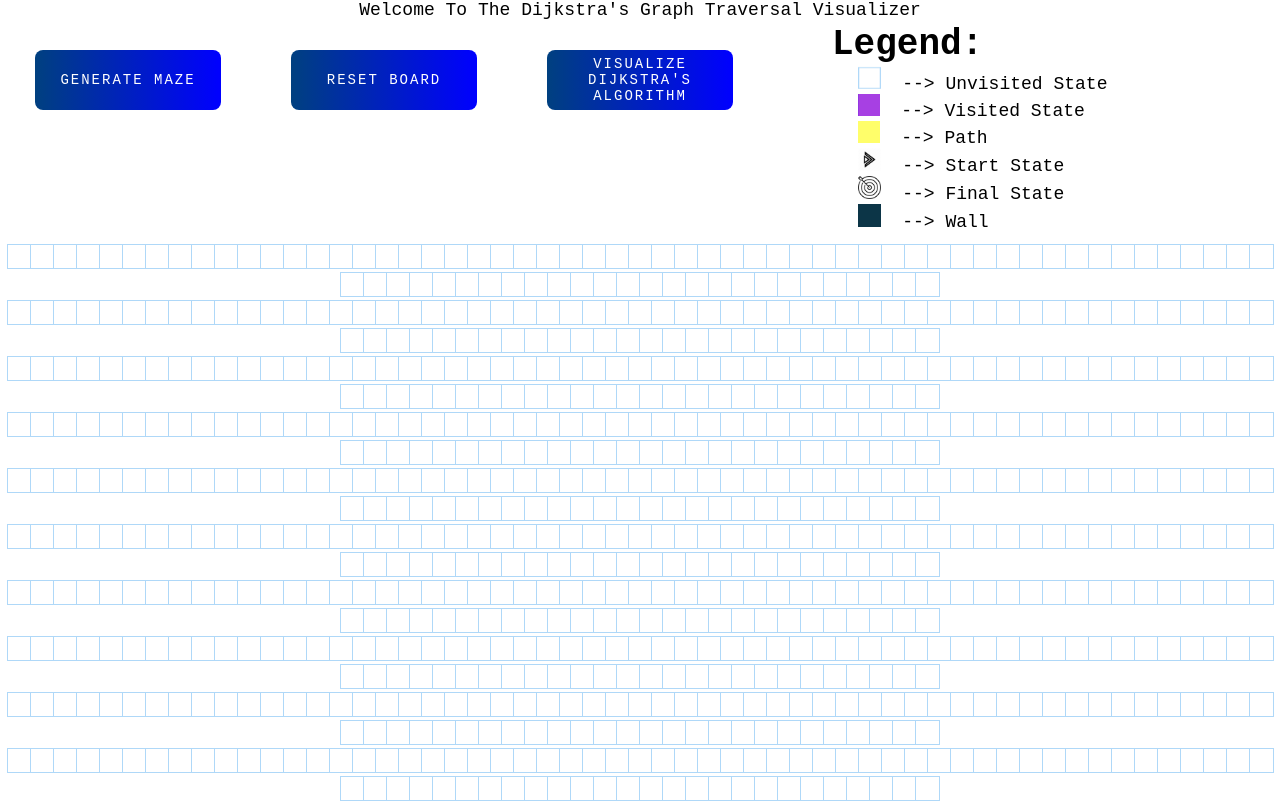
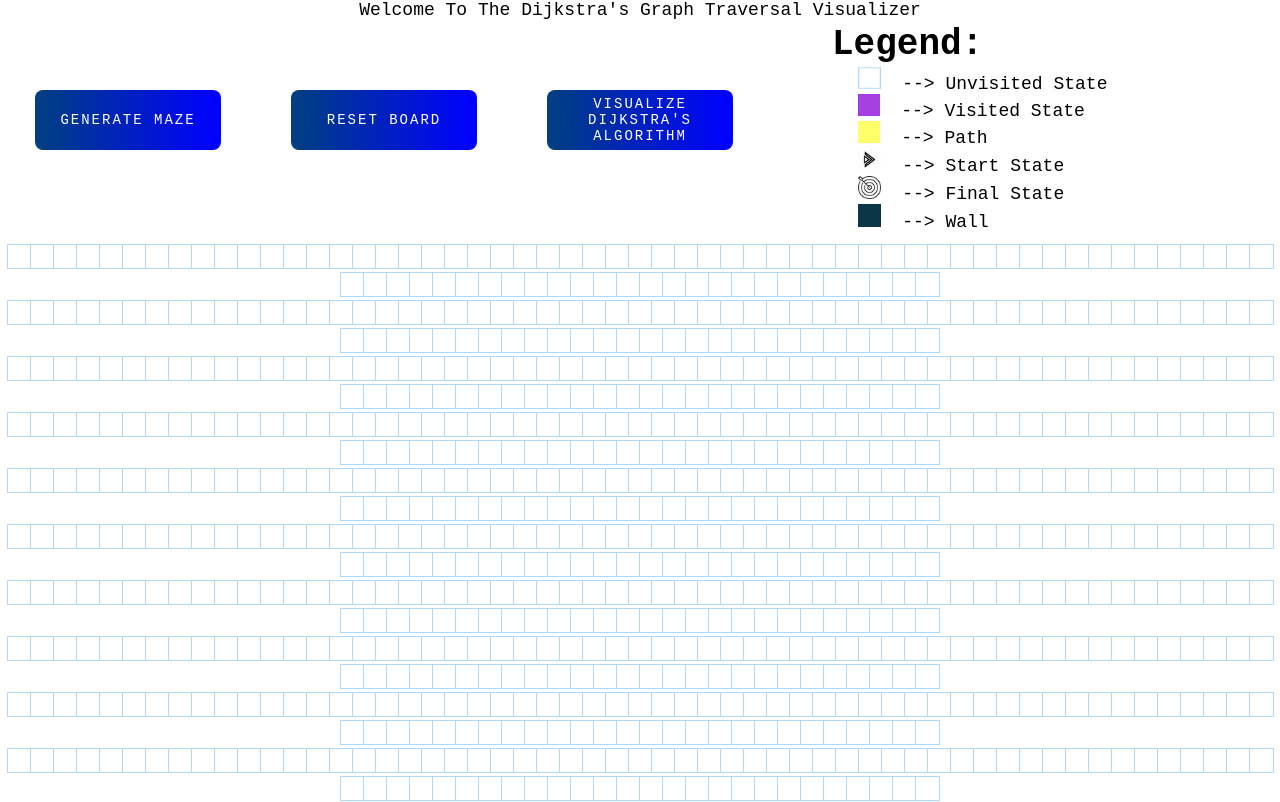
Before and after one commit to mehtaj8/Pathfinding_Visualizer, a React (Create React App) app: page / in a window 1280 px wide. Shown: the top 802 px of the page. Built offline with nearby package versions, Linux system fonts and the light colour scheme.

Commit message:
Finished Maze Building

```diff
--- a/src/PathFindingVisualizer/Node/Node.css
+++ b/src/PathFindingVisualizer/Node/Node.css
@@ -20,32 +20,7 @@
 }
 
 .node-reset {
-  animation-name: clearAnimation;
-  animation-duration: 1.5s;
-  animation-timing-function: ease-out;
-  animation-delay: 0;
-  animation-direction: alternate;
-  animation-iteration-count: 1;
-  animation-fill-mode: forwards;
-  animation-play-state: running;
-}
-
-@keyframes clearAnimation {
-  0% {
-    transform: scale(0.3);
-    background-color: rgb(99, 99, 99);
-    border-radius: 100%;
-  }
-  50% {
-    background-color: black;
-  }
-  75% {
-    background-color: grey;
-  }
-  100% {
-    transform: scale(1);
-    background-color: white;
-  }
+  background-color: white;
 }
 
 .node-visited {
--- a/src/PathFindingVisualizer/PathFindingVisualizer.css
+++ b/src/PathFindingVisualizer/PathFindingVisualizer.css
@@ -28,7 +28,7 @@ p {
 
 .button-container {
   position: absolute;
-  top: 10%;
+  top: 15%;
   left: 50%;
   -webkit-transform: translate(-50%, -50%);
   transform: translate(-50%, -50%);
@@ -36,7 +36,7 @@ p {
 
 .button-container1 {
   position: absolute;
-  top: 10%;
+  top: 15%;
   left: 30%;
   -webkit-transform: translate(-50%, -50%);
   transform: translate(-50%, -50%);
@@ -44,7 +44,7 @@ p {
 
 .button-container2 {
   position: absolute;
-  top: 10%;
+  top: 15%;
   left: 10%;
   -webkit-transform: translate(-50%, -50%);
   transform: translate(-50%, -50%);
```
